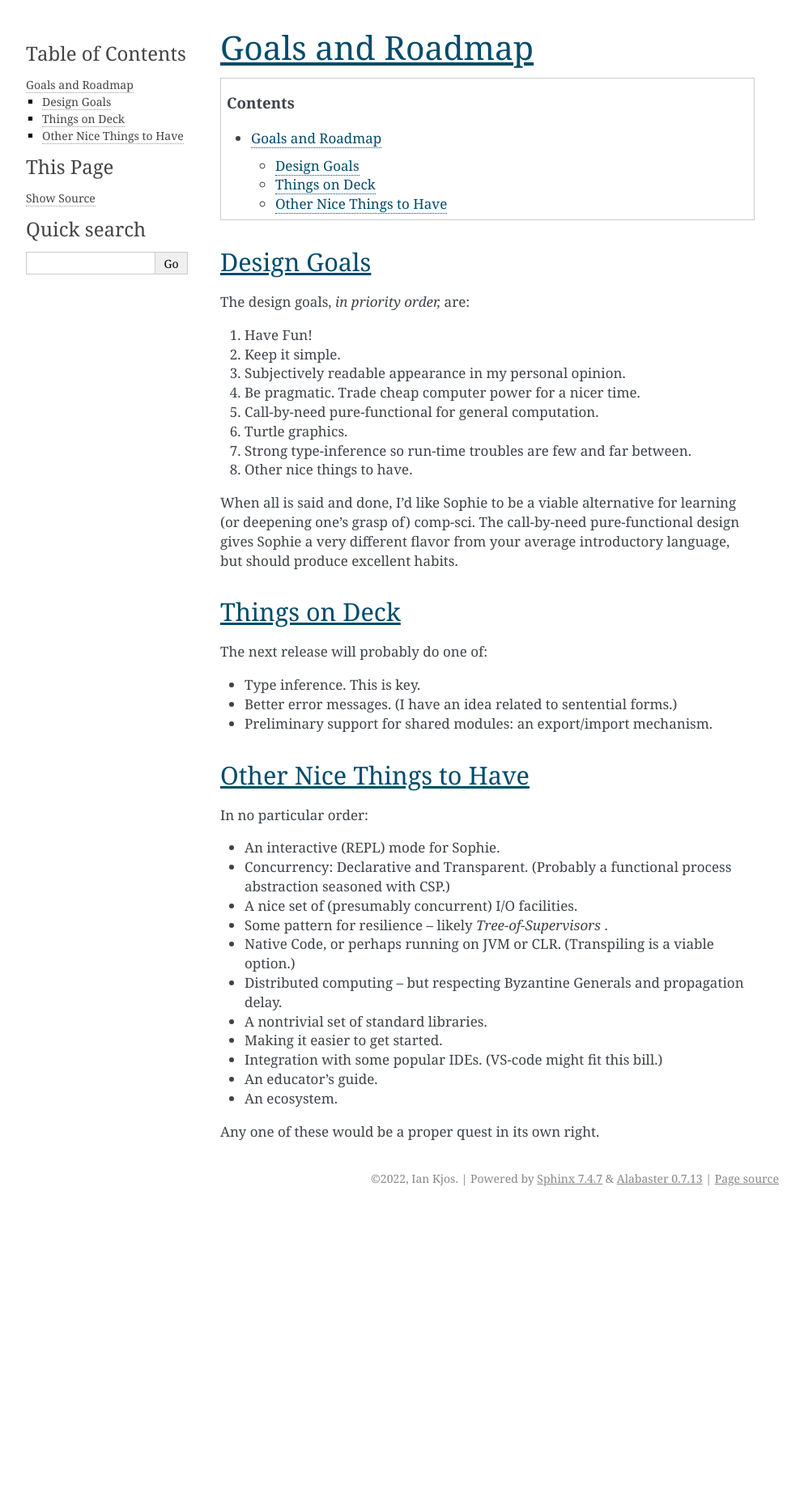
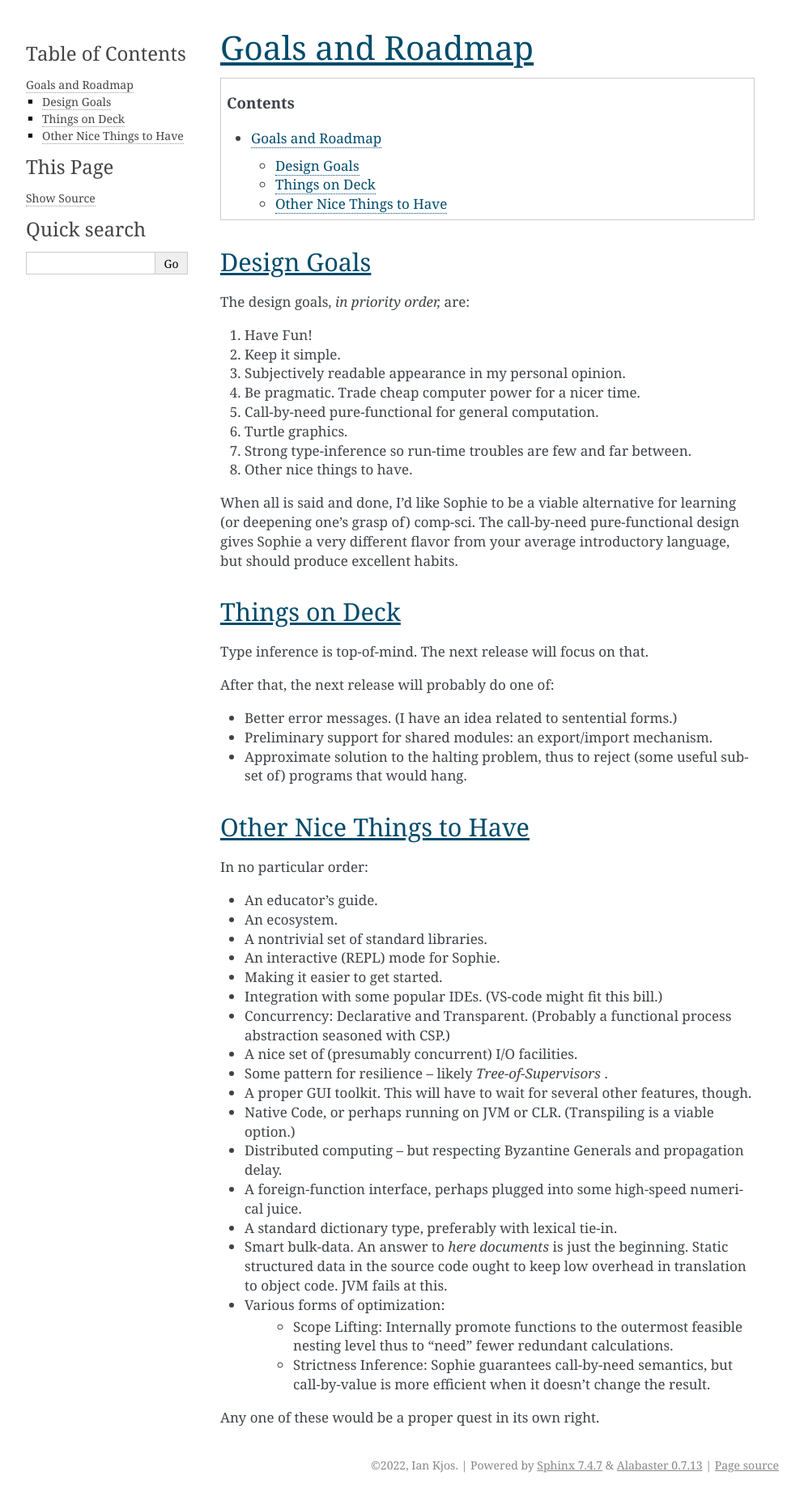
Before and after one commit to kjosib/sophie, a Sphinx documentation site: the page built from docs/goals.rst, in a window 1280 px wide. Shown: the whole page at 81% size, without its empty margins (148-1141 px from the left). Built offline with Sphinx 7.4.7, drawn with Linux system fonts in a browser that asks for light colours; before the commit the page ends 1495 px from its top, so only the background shows below that.

```diff
--- a/docs/goals.rst
+++ b/docs/goals.rst
@@ -24,27 +24,36 @@ but should produce excellent habits.
 Things on Deck
 ----------------
 
-The next release will probably do one of:
+Type inference is top-of-mind. The next release will focus on that.
 
-* Type inference. This is key.
+After that, the next release will probably do one of:
+
 * Better error messages. (I have an idea related to sentential forms.)
 * Preliminary support for shared modules: an export/import mechanism.
+* Approximate solution to the halting problem, thus to reject (some useful subset of) programs that would hang.
 
 Other Nice Things to Have
 --------------------------
 
 In no particular order:
 
+* An educator's guide.
+* An ecosystem.
+* A nontrivial set of standard libraries.
 * An interactive (REPL) mode for Sophie.
+* Making it easier to get started.
+* Integration with some popular IDEs. (VS-code might fit this bill.)
 * Concurrency: Declarative and Transparent. (Probably a functional process abstraction seasoned with CSP.)
 * A nice set of (presumably concurrent) I/O facilities.
 * Some pattern for resilience -- likely *Tree-of-Supervisors* .
+* A proper GUI toolkit. This will have to wait for several other features, though.
 * Native Code, or perhaps running on JVM or CLR. (Transpiling is a viable option.)
 * Distributed computing -- but respecting Byzantine Generals and propagation delay.
-* A nontrivial set of standard libraries.
-* Making it easier to get started.
-* Integration with some popular IDEs. (VS-code might fit this bill.)
-* An educator's guide.
-* An ecosystem.
+* A foreign-function interface, perhaps plugged into some high-speed numerical juice.
+* A standard dictionary type, preferably with lexical tie-in.
+* Smart bulk-data. An answer to *here documents* is just the beginning. Static structured data in the source code ought to keep low overhead in translation to object code. JVM fails at this.
+* Various forms of optimization:
+    * Scope Lifting: Internally promote functions to the outermost feasible nesting level thus to "need" fewer redundant calculations.
+    * Strictness Inference: Sophie guarantees call-by-need semantics, but call-by-value is more efficient when it doesn't change the result.
 
 Any one of these would be a proper quest in its own right.
```
Also changed, not shown: README.md (+13 -110 lines).
